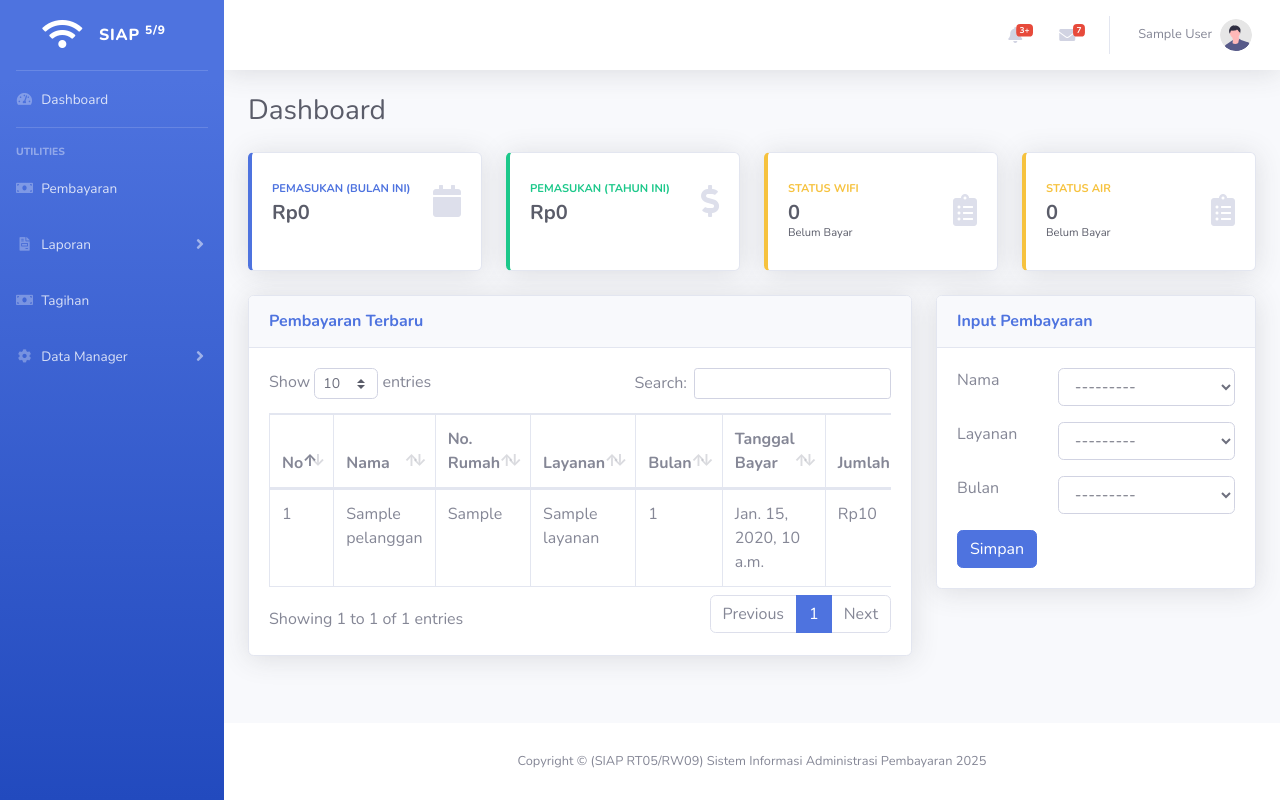
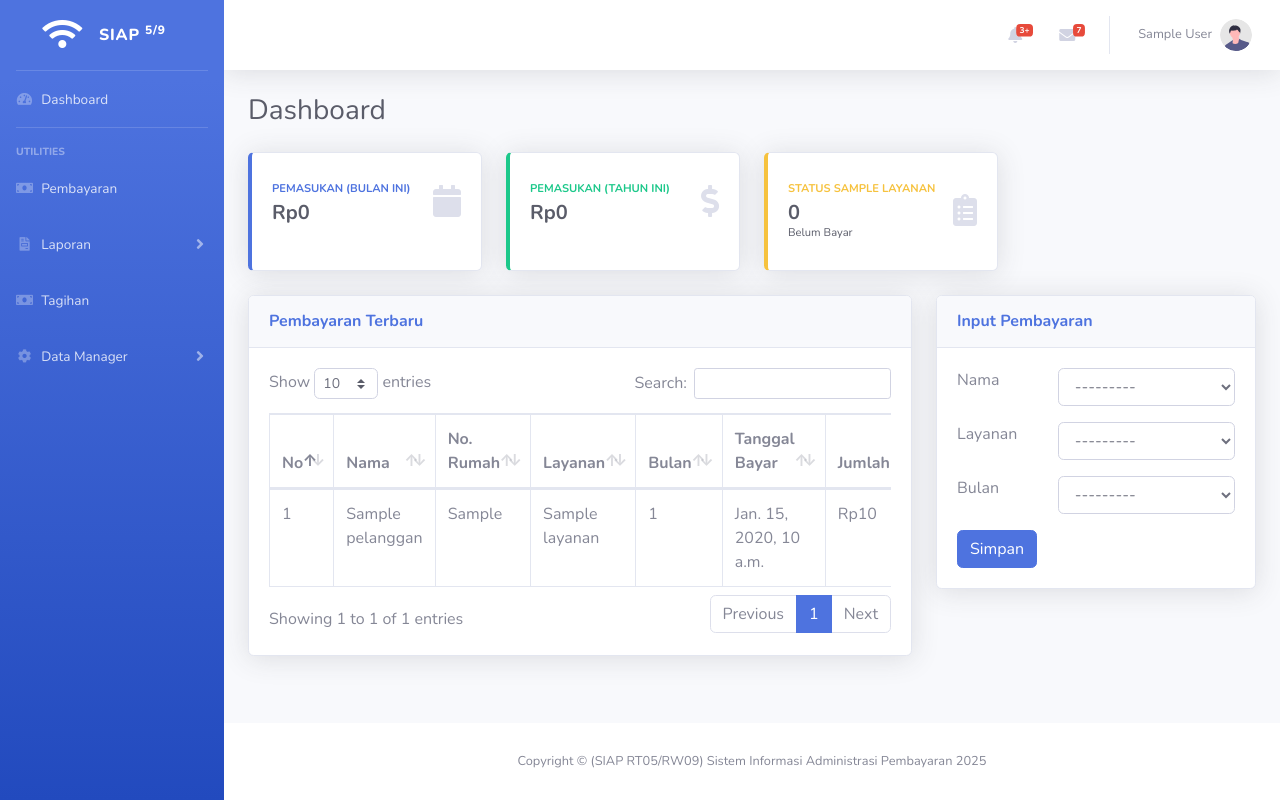
Before and after one commit to Randisyuja/AirBersih, a Django app: page / in a window 1280 px wide. Run offline with Django 5.2, Linux system fonts and the light colour scheme; a user stored in the database is signed in; tables that the repository leaves empty hold one stand-in row (values such as "Sample post"); some libraries are stand-ins or nearby versions.

Commit message:
refactor: simplify status layanan card using loop

```diff
--- /dev/null
+++ b/layanan/templatetags/dict_extras.py
@@ -0,0 +1,8 @@
+from django import template
+
+register = template.Library()
+
+
+@register.filter
+def get_item(dictionary, key):
+    return dictionary.get(key)
--- a/templates/dashboard.html
+++ b/templates/dashboard.html
@@ -2,6 +2,7 @@
 {% block content %}
 {% load static %}
 {% load rupiah_filters %}
+{% load dict_extras %}
 
     <!-- Begin Page Content -->
     <div class="container-fluid">
@@ -45,15 +46,16 @@
                     </div>
                 </div>
             </div>
+            {% for item in layanan %}
             <div class="col-xl-3 col-md-6 mb-4">
                 <div class="card border-left-warning shadow h-100 py-2">
                     <div class="card-body">
                         <div class="row no-gutters align-items-center">
                             <div class="col mr-2">
                                 <div class="text-xs font-weight-bold text-warning text-uppercase mb-1">
-                                    Status Wifi
+                                    Status {{ item }}
                                 </div>
-                                <div class="h5 mb-0 font-weight-bold text-gray-800">{{ status_wifi }}</div>
+                                <div class="h5 mb-0 font-weight-bold text-gray-800">{{ status_layanan|get_item:item }}</div>
                                 <div class="text-xs mb-0 text-gray-800">Belum Bayar</div>
                             </div>
                             <div class="col-auto">
@@ -63,24 +65,7 @@
                     </div>
                 </div>
             </div>
-            <div class="col-xl-3 col-md-6 mb-4">
-                <div class="card border-left-warning shadow h-100 py-2">
-                    <div class="card-body">
-                        <div class="row no-gutters align-items-center">
-                            <div class="col mr-2">
-                                <div class="text-xs font-weight-bold text-warning text-uppercase mb-1">
-                                    Status Air
-                                </div>
-                                <div class="h5 mb-0 font-weight-bold text-gray-800">{{ status_air }}</div>
-                                <div class="text-xs text-gray-800">Belum Bayar</div>
-                            </div>
-                            <div class="col-auto">
-                                <i class="fas fa-clipboard-list fa-2x text-gray-300"></i>
-                            </div>
-                        </div>
-                    </div>
-                </div>
-            </div>
+            {% endfor %}
         </div>
         <!-- Content Row -->
         <div class="row">
--- a/users/views.py
+++ b/users/views.py
@@ -17,7 +17,7 @@ from django.contrib.auth.mixins import LoginRequiredMixin
 from django.contrib.auth.decorators import login_required
 from users.forms import PenggunaForm, LoginForm
 from django.db.models import Sum
-from layanan.models import JenisLayanan
+from layanan.models import JenisLayanan, Layanan
 
 
 class Dashboard(LoginRequiredMixin, TemplateView):
@@ -27,16 +27,20 @@ class Dashboard(LoginRequiredMixin, TemplateView):
         context = super().get_context_data(**kwargs)
         bulan = timezone.now().month
         tahun = timezone.now().year
+        layanan = Layanan.objects.all()
 
-        context["status_wifi"] = Tagihan.objects.filter(
-            jenis_layanan__layanan__nama_layanan="WIFI",
-            bulan=bulan, tahun=tahun, status_tagihan=StatusChoice.Belum
-        ).select_related("pelanggan", "pelanggan__rumah").count()
+        context["status_layanan"] = {}
 
-        context["status_air"] = Tagihan.objects.filter(
-            jenis_layanan__layanan__nama_layanan="AIR",
-            bulan=bulan, tahun=tahun, status_tagihan=StatusChoice.Belum
-        ).select_related("pelanggan", "pelanggan__rumah").count()
+        for i in layanan:
+            context["status_layanan"][i] = (
+                Tagihan.objects.filter(
+                    jenis_layanan__layanan__nama_layanan=i,
+                    bulan=bulan,
+                    tahun=tahun,
+                    status_tagihan=StatusChoice.Belum
+                )
+                .select_related("pelanggan", "pelanggan__rumah")
+                .count())
 
         context["recent"] = Pembayaran.objects.filter(
             status_bayar=StatusChoice.Lunas
@@ -65,6 +69,7 @@ class Dashboard(LoginRequiredMixin, TemplateView):
 
         context["bulan"] = bulan
         context["tahun"] = tahun
+        context["layanan"] = layanan
         context["form_pembayaran"] = TagihanUpdate()
 
         return context
```
